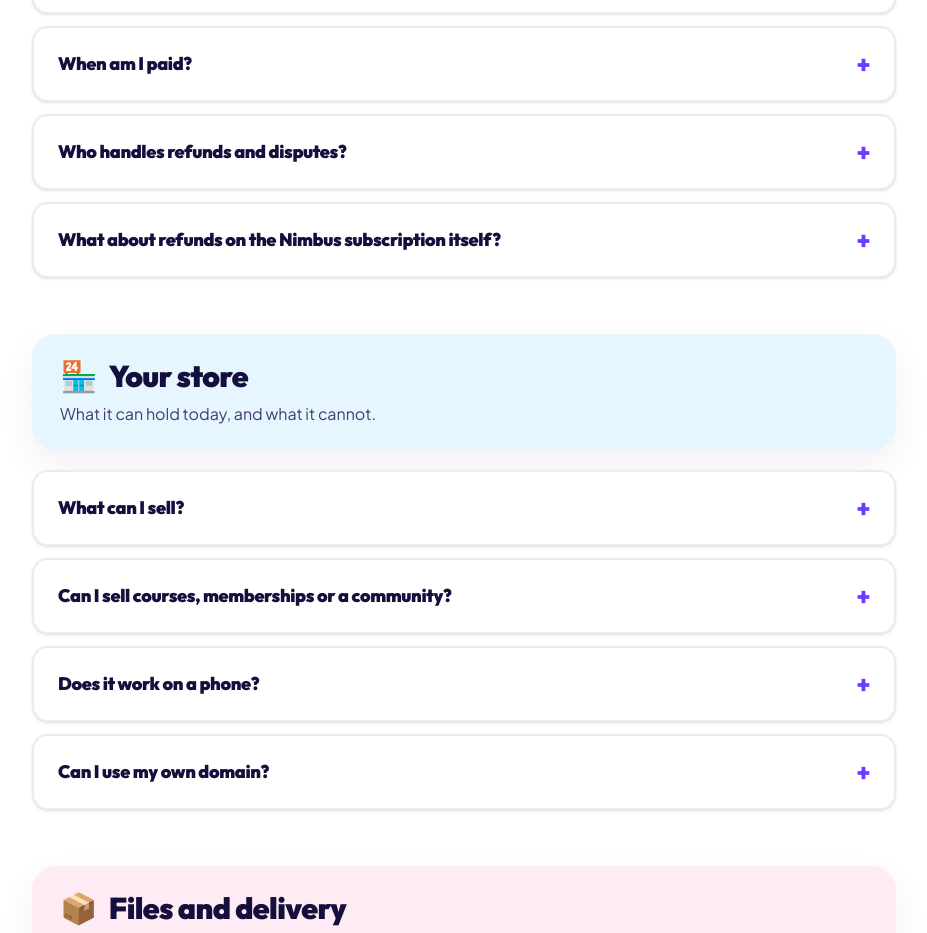
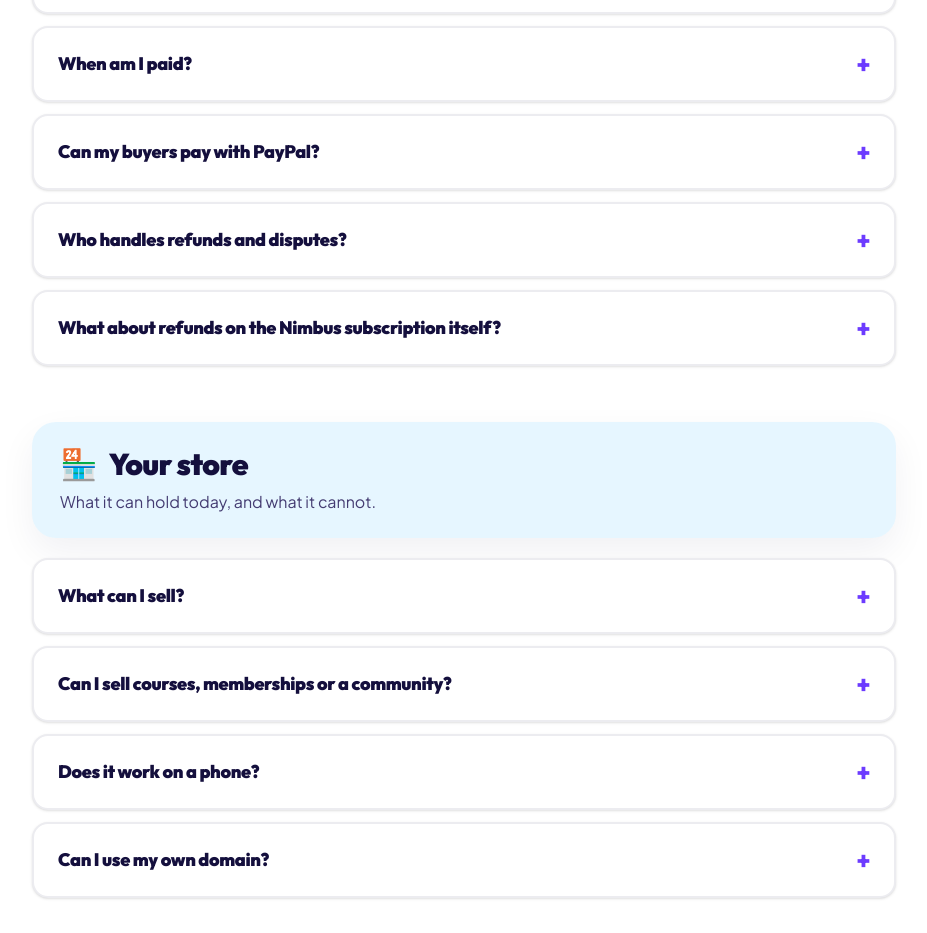
Before and after one commit to viniciussucupira/nimbus-labs, a Next.js app: page /help in a window 1280 px wide. Shown: the part 1898-2831 px from the top of the page, without its empty margins (176-1103 px from the left). Built offline with nearby package versions, Linux system fonts and the light colour scheme.

Commit message:
docs: the help centre answers the PayPal question honestly

```diff
--- a/app/help/page.tsx
+++ b/app/help/page.tsx
@@ -108,6 +108,14 @@ const SECTIONS: Section[] = [
         q: "When am I paid?",
         a: [
           "On your own Stripe payout schedule, which you set in your own Stripe dashboard. We never hold a balance for you, so there is nothing for us to release.",
+        ],
+      },
+      {
+        q: "Can my buyers pay with PayPal?",
+        a: [
+          "No. Nimbus runs on Stripe and only Stripe. Stan and Beacons both let you take PayPal as well, and on this one we are behind them.",
+          "The reason is not laziness. Stripe's own documentation says PayPal through Stripe is not available to platforms that onboard other businesses to accept payments directly, which is exactly what we are. The other road is a second, separate integration with PayPal, and a second integration means a second checkout, a second refund path and a second dispute queue to keep working. We would rather have one that never breaks than two that sometimes do.",
+          "Two things follow from that, and you should know them before you sign up. You need a Stripe account, in a country Stripe operates in — which covers the United States, Canada, the United Kingdom and the European Union, but not everywhere. And a buyer who has only a PayPal balance and no card cannot buy from you here.",
         ],
       },
       {
```
